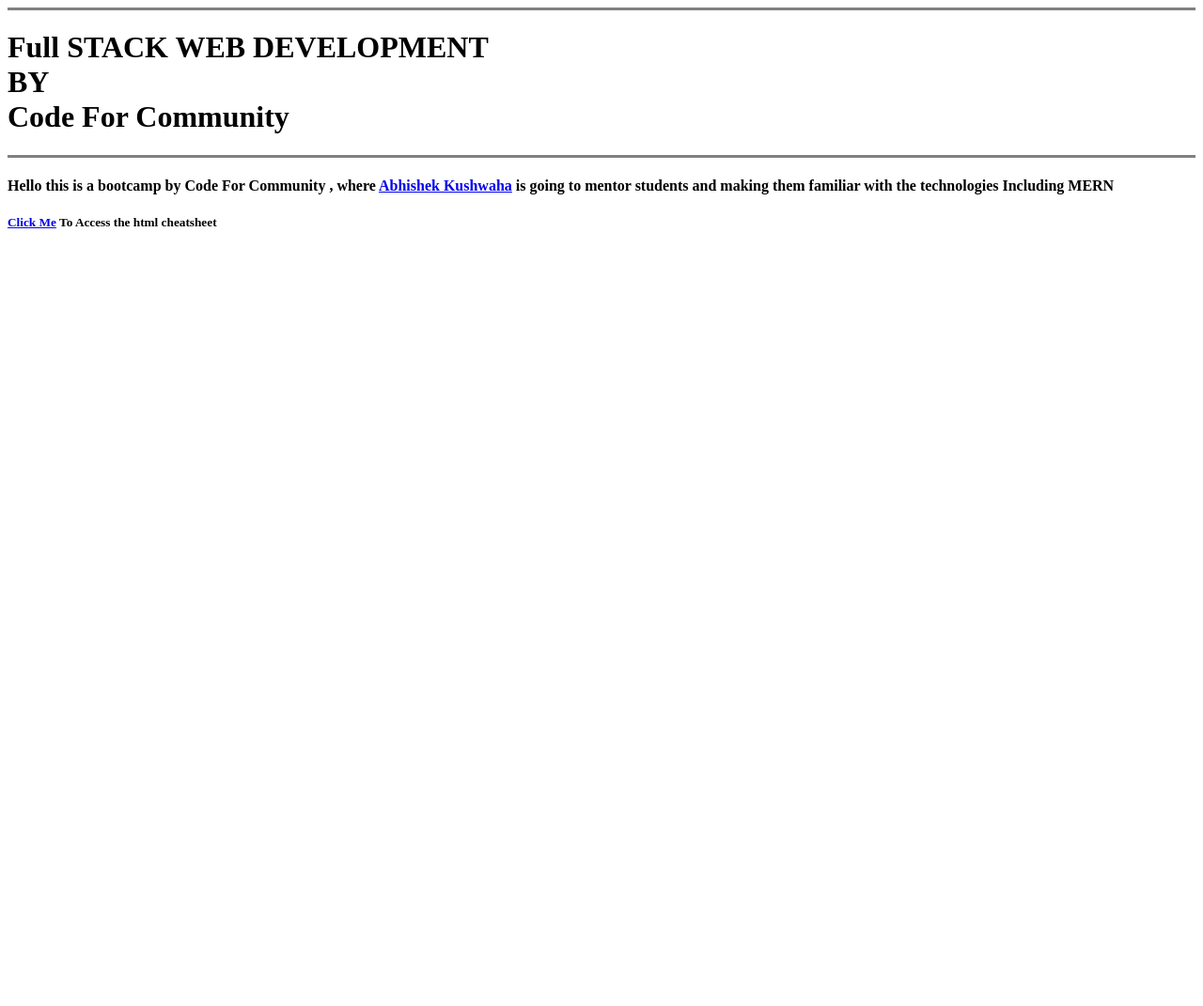
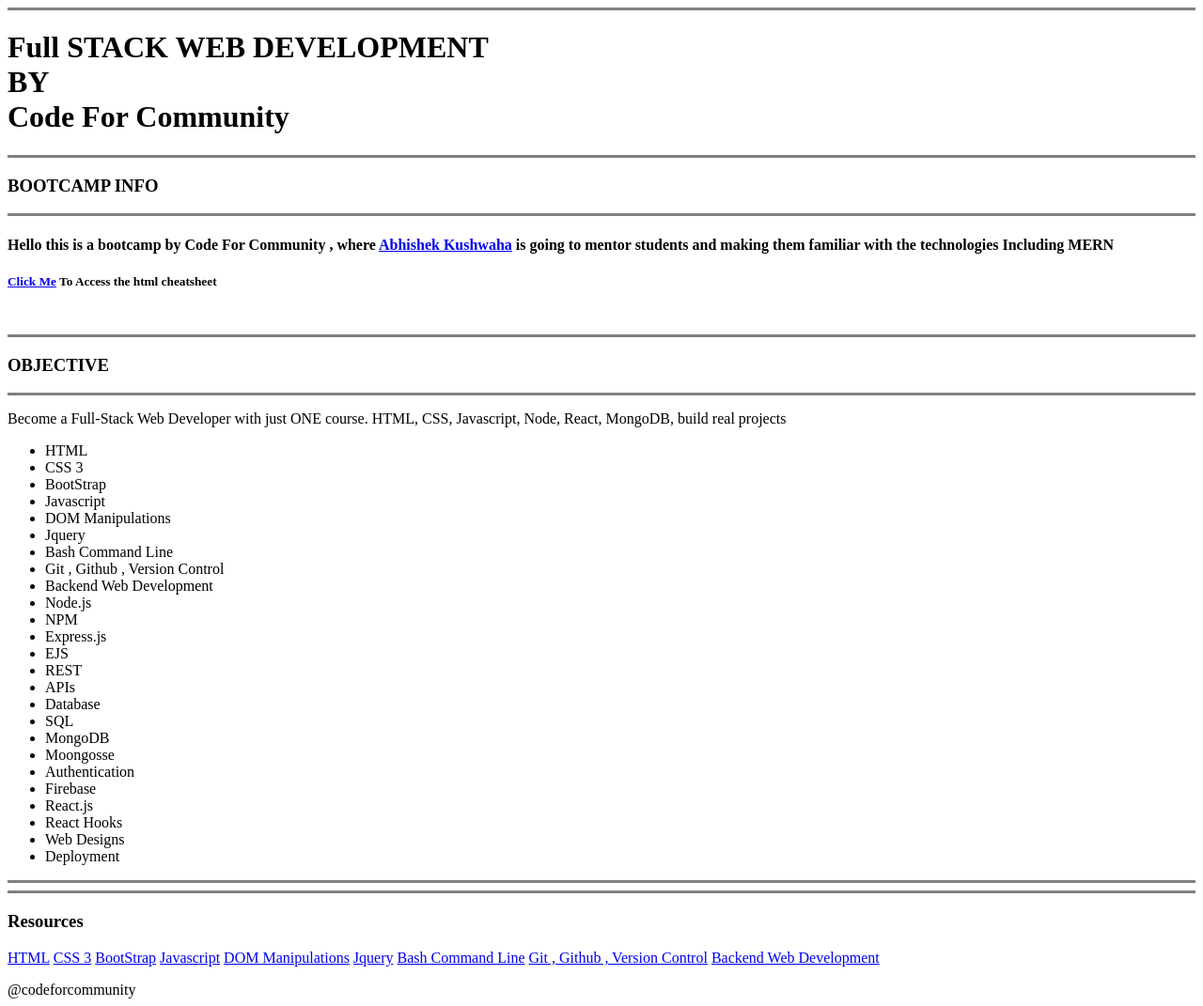
Before and after one commit to Abbhiishek/Full-Stack-Web-Dev, a plain HTML site: page index.html in a window 1280 px wide. Shown: the whole page at 94% size. Before the commit the page ends 800 px from the top, so only its background shows below. Drawn offline with Linux system fonts and the light colour scheme.

Commit message:
Bootcamp info . Objective ,Resources added

```diff
--- a/index.html
+++ b/index.html
@@ -10,17 +10,81 @@
   <hr size="3" noshade>
   <h1>Full STACK WEB DEVELOPMENT <br> BY <br> Code For Community </h1>
   <hr size="3" noshade>
-
+  <h3>BOOTCAMP INFO</h3>
+  <hr size="3" noshade>
   <h4>Hello this is a bootcamp by Code For Community , where
     <a href="https://www.abbhishek.me">Abhishek Kushwaha</a>
     is going to mentor students and making them familiar with
-     the technologies Including <italic>MERN</italic></h4>
-  <h5><a href="https://web.stanford.edu/group/csp/cs21/htmlcheatsheet.pdf"> Click Me</a> To Access the <strong>html cheatsheet</strong></h5>
+    the technologies Including <italic>MERN</italic>
+  </h4>
+  <h5><a href="https://web.stanford.edu/group/csp/cs21/htmlcheatsheet.pdf"> Click Me</a>
+    To Access the <strong>html cheatsheet</strong></h5>
+  <br>
+  <hr size="3" noshade>
+  <h3>OBJECTIVE</h3>
+  <hr size="3" noshade>
+  <p>
+    Become a Full-Stack Web Developer with just ONE course. HTML, CSS, Javascript, Node, React, MongoDB, build real projects
+  <ul>
+    <li>HTML</li>
+    <li>CSS 3</li>
+    <li>BootStrap</li>
+    <li>Javascript</li>
+    <li>DOM Manipulations</li>
+    <li>Jquery</li>
+    <li>Bash Command Line</li>
+    <li>Git , Github , Version Control</li>
+    <li>Backend Web Development</li>
+    <li>Node.js</li>
+    <li>NPM</li>
+    <li>Express.js</li>
+    <li>EJS</li>
+    <li>REST</li>
+    <li>APIs</li>
+    <li>Database</li>
+    <li>SQL</li>
+    <li>MongoDB</li>
+    <li>Moongosse</li>
+    <li>Authentication</li>
+    <li>Firebase</li>
+    <li>React.js</li>
+    <li>React Hooks</li>
+    <li>Web Designs</li>
+    <li>Deployment</li>
+  </ul>
+  </p>
+
+  <hr size="3" noshade>
+  <hr size="3" noshade>
+  <h3>Resources</h3>
+  <p>
+  <a href="https://web.stanford.edu/group/csp/cs21/htmlcheatsheet.pdf">HTML</a>
+  <a href="https://web.stanford.edu/group/csp/cs21/csscheatsheet.pdf">CSS 3</a>
+  <a href="https://getbootstrap.com/">BootStrap</a>
+  <a href="#">Javascript</a>
+  <a href="#">DOM Manipulations</a>
+  <a href="#">Jquery</a>
+  <a href="#">Bash Command Line</a>
+  <a href="#">Git , Github , Version Control</a>
+  <a href="#">Backend Web Development</a>
+<a href="#"></a>
+  <a href="#"></a>
+  <a href="#"></a>
+  <a href="#"></a>
+  <a href="#"></a>
+  <a href="#"></a>
+  <a href="#"></a>
+  <a href="#"></a>
+  <a href="#"></a>
+  <a href="#"></a>
+  <a href="#"></a>
+
+  </p>
 
 
 
 
 </body>
-
+<footer>@codeforcommunity</footer>
 
 </html>
```
